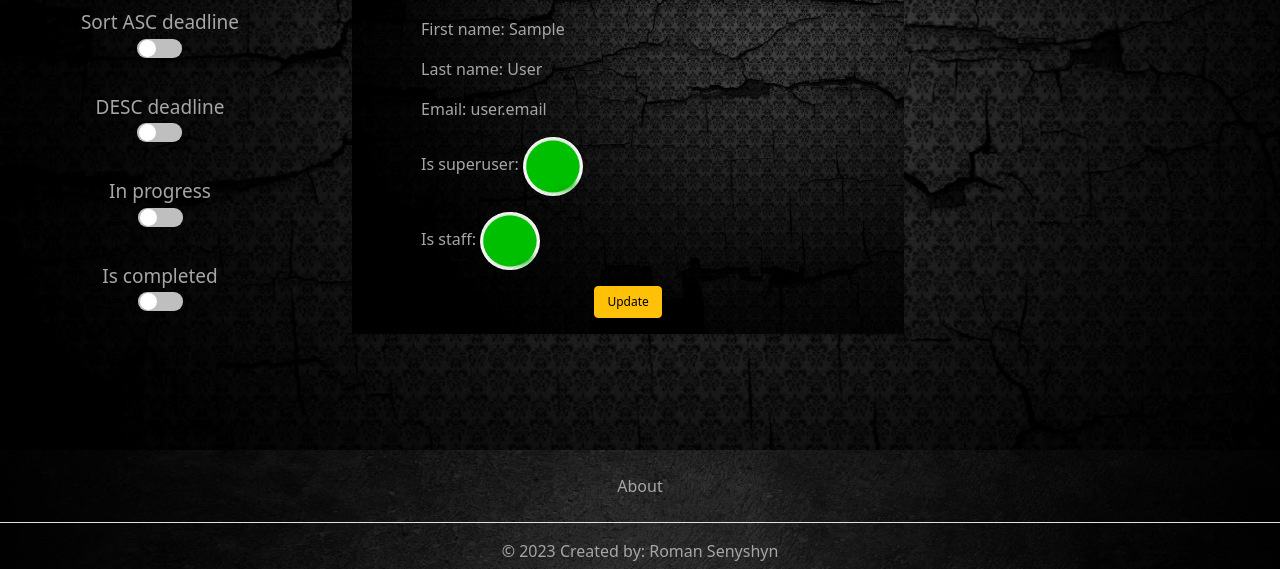
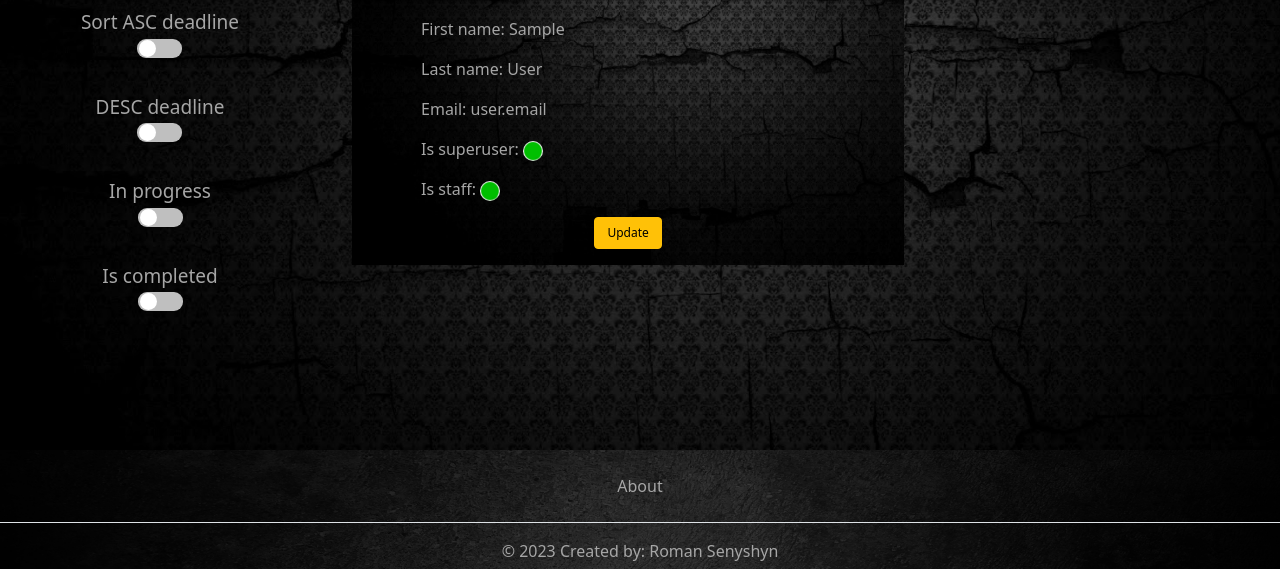
Before and after one commit to AndereLion/Trello_analog, a Django app: page /worker/1/ in a window 1280 px wide. Shown: the part 189-758 px from the top of the page. Run offline with Django 4.2, Linux system fonts and the light colour scheme; the visitor is signed in with stand-in values (Sample User, id 1); data comes from the database, SQL or seed files in the repository.

Commit message:
Updated size of status icon .

```diff
--- a/static/css/styles.css
+++ b/static/css/styles.css
@@ -122,7 +122,7 @@ footer {
 }
 
 .wrapper_box_status_img {
-    width: 60px;
+    width: 20px;
     border-radius: 30px;
 }
 
```
